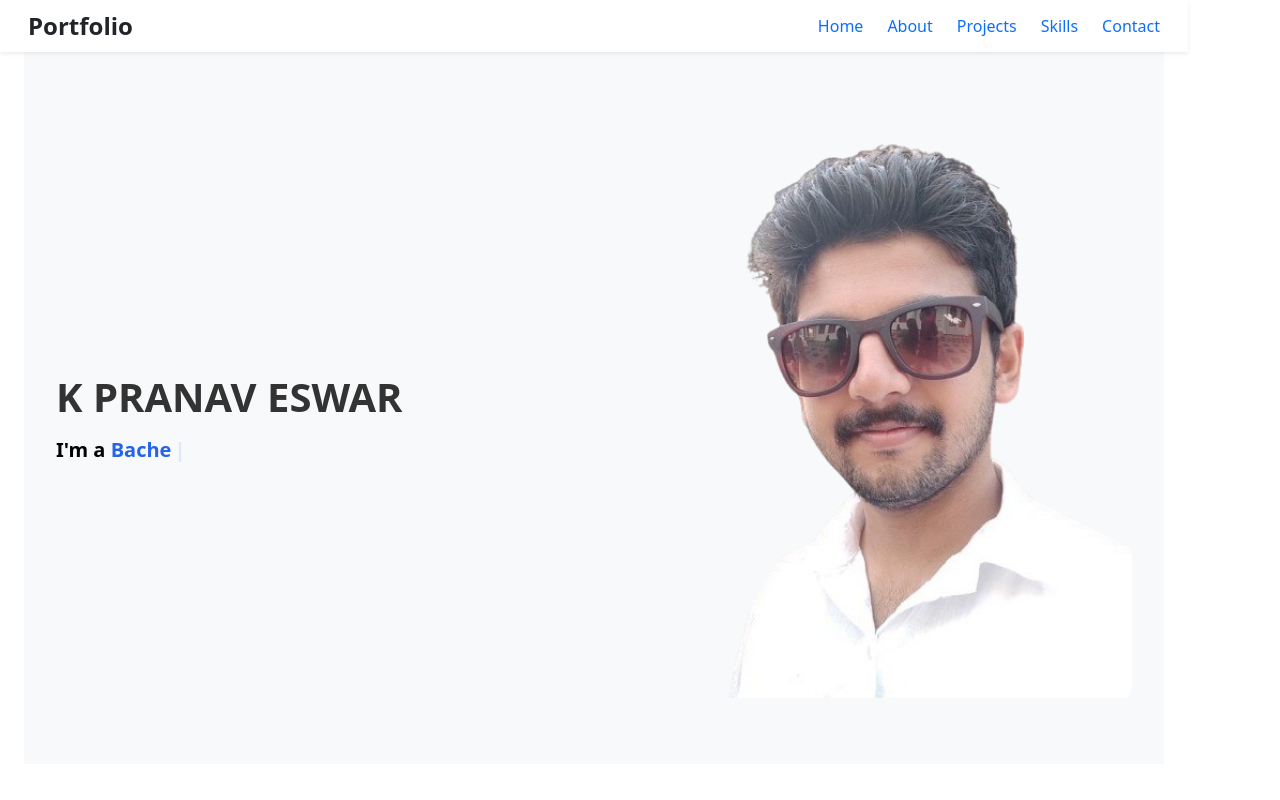
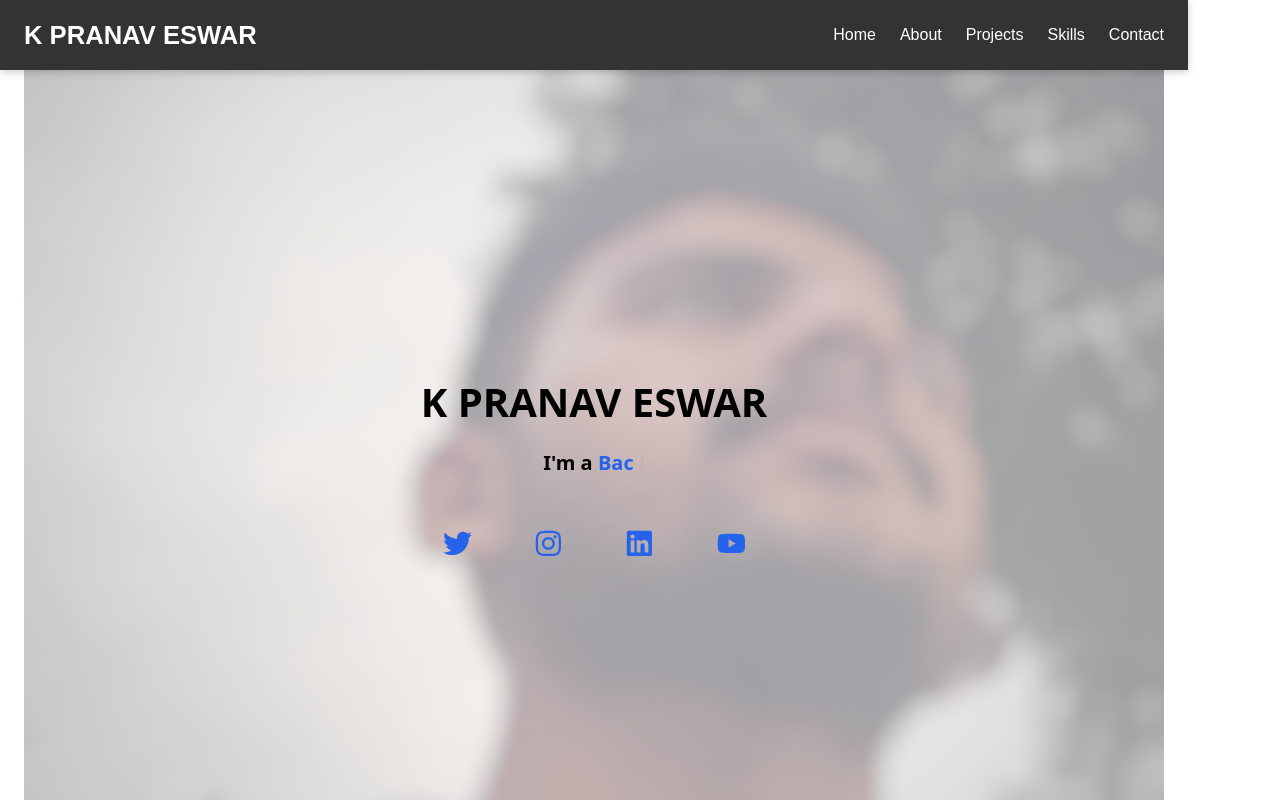
Before and after one commit to K-PranavEswar/K-PranavEswar.github.io, a React (Vite) app: page / in a window 1280 px wide. Shown: the top 800 px of the page. Built offline with nearby package versions, Linux system fonts and the light colour scheme; a small style sheet from the web is missing.

Commit message:
first commit

```diff
--- a/src/components/Header.jsx
+++ b/src/components/Header.jsx
@@ -5,55 +5,54 @@ import './css/Header.css';
 
 const Header = () => {
   const [open, setOpen] = useState(false);
-
-  const navItems = ['home', 'about','projects', 'skills', 'contact'];
+  const navItems = ['home', 'about', 'projects', 'skills', 'contact'];
 
   return (
     <>
-      <header className="header sticky-top bg-white shadow-sm px-3 py-2">
-        <div className="d-flex justify-content-between align-items-center container-fluid">
-          <a href="#home" className="fs-4 fw-bold text-dark text-decoration-none"><b>Portfolio</b></a>
+      <header className="header">
+        <div className="header-container">
+          <a href="#home" className="logo">K PRANAV ESWAR</a>
 
-          {/* Hamburger icon for small screens */}
-          <div className="d-md-none fs-4 text-dark" onClick={() => setOpen(!open)} role="button">
+          {/* Hamburger menu for mobile */}
+          <div className="menu-toggle" onClick={() => setOpen(!open)}>
             {open ? <FaTimes /> : <FaBars />}
           </div>
 
-          {/* Desktop navigation */}
+          {/* Desktop nav */}
           <nav className="d-none d-md-flex gap-4">
-            {navItems.map((id) => (
-              <a
-                key={id}
-                href={`#${id}`}
-                className="text-primary text-decoration-none fw-medium hover-red"
-              >
-                {id.charAt(0).toUpperCase() + id.slice(1)}
+            {navItems.map((item) => (
+              <a key={item} href={`#${item}`} className="nav-link">
+                {item.charAt(0).toUpperCase() + item.slice(1)}
               </a>
             ))}
           </nav>
         </div>
       </header>
 
-      {/* Mobile navigation menu */}
+      {/* Mobile nav sliding panel */}
       <AnimatePresence>
         {open && (
           <motion.div
-            className="mobile-nav position-fixed top-0 start-0 w-100 h-100 bg-light d-flex flex-column align-items-center justify-content-center z-3"
+            className="mobile-nav"
             initial={{ x: '-100%' }}
             animate={{ x: 0 }}
             exit={{ x: '-100%' }}
-            transition={{ type: 'spring', stiffness: 200 }}
+            transition={{ type: 'spring', stiffness: 250 }}
           >
-            {navItems.map((id) => (
-              <a
-                key={id}
-                href={`#${id}`}
-                onClick={() => setOpen(false)}
-                className="fs-4 mb-4 text-decoration-none text-primary hover-red"
-              >
-                {id.charAt(0).toUpperCase() + id.slice(1)}
-              </a>
-            ))}
+            <div className="sidebar-header">
+              <FaTimes onClick={() => setOpen(false)} />
+            </div>
+            <div className="sidebar-links">
+              {navItems.map((item) => (
+                <a
+                  key={item}
+                  href={`#${item}`}
+                  onClick={() => setOpen(false)}
+                >
+                  {item.charAt(0).toUpperCase() + item.slice(1)}
+                </a>
+              ))}
+            </div>
           </motion.div>
         )}
       </AnimatePresence>
--- a/src/components/Hero.jsx
+++ b/src/components/Hero.jsx
@@ -1,19 +1,30 @@
 import { motion } from 'framer-motion';
 import { Typewriter } from 'react-simple-typewriter';
-import bannerImage from '../assets/image.png';
+import { FaTwitter, FaInstagram, FaLinkedin, FaYoutube } from 'react-icons/fa';
+import Background from '../assets/image.jpg';
 import './css/Hero.css';
 
 const Hero = () => {
   return (
-    <section className="bg-light hero" id="home">
-      <div className="container hero-content d-flex flex-column flex-md-row align-items-center justify-content-between">
+    <section
+      className="hero-full"
+      id="home"
+      style={{
+  backgroundImage: `url(${Background})`,
+  backgroundAttachment: 'fixed',
+  backgroundSize: 'cover',
+  backgroundPosition: 'center',
+  backgroundRepeat: 'no-repeat',
+}}
 
-        {/* Left Side: Text */}
-        <div className="hero-text text-center text-md-start">
+    >
+      <div className="hero-overlay" />
+
+      <div className="container hero-content d-flex flex-column justify-content-center align-items-center text-center">
         <motion.h1
           className="fs-1 fw-bold"
-            initial={{ x: -30, opacity: 0 }}
-            animate={{ x: 0, opacity: 1 }}
+          initial={{ y: -30, opacity: 0 }}
+          animate={{ y: 0, opacity: 1 }}
           transition={{ delay: 0.3, duration: 0.6 }}
         >
           K PRANAV ESWAR
@@ -21,8 +32,8 @@ const Hero = () => {
 
         <motion.p
           className="lead fw-semibold fs-5 mt-3"
-            initial={{ x: -30, opacity: 0 }}
-            animate={{ x: 0, opacity: 1 }}
+          initial={{ y: -30, opacity: 0 }}
+          animate={{ y: 0, opacity: 1 }}
           transition={{ delay: 0.5, duration: 0.6 }}
         >
           <span style={{ color: '#000' }}>I'm a </span>
@@ -44,34 +55,22 @@ const Hero = () => {
             />
           </span>
         </motion.p>
+
+        {/* Social Media Icons */}
+        <div className="social-icons mt-4">
+          <a href="https://twitter.com/" target="_blank" rel="noopener noreferrer">
+            <FaTwitter />
+          </a>&nbsp;&nbsp;&nbsp;
+          <a href="https://instagram.com/" target="_blank" rel="noopener noreferrer">
+            <FaInstagram />
+          </a>&nbsp;&nbsp;&nbsp;
+          <a href="https://linkedin.com/" target="_blank" rel="noopener noreferrer">
+            <FaLinkedin />
+          </a>&nbsp;&nbsp;&nbsp;
+          <a href="https://youtube.com/" target="_blank" rel="noopener noreferrer">
+            <FaYoutube />
+          </a>
         </div>
-
-        {/* Right Side: Animated Photo */}
-        <motion.div
-          className="blurred-box mt-4 mt-md-0"
-          initial={{ scale: 0.9, opacity: 0 }}
-          animate={{ scale: 1, opacity: 1 }}
-          whileHover={{
-            scale: 1.05,
-            boxShadow: '0 10px 30px rgb(0, 0, 0)',
-            transition: { duration: 0.4 },
-          }}
-          transition={{ delay: 0.6, duration: 0.8, ease: 'easeOut' }}
-        >
-          <motion.img
-            src={bannerImage}
-            alt="Hero Banner"
-            className="blurred-image"
-            animate={{
-              y: [0, -6, 0], // floating animation
-            }}
-            transition={{
-              repeat: Infinity,
-              duration: 4,
-              ease: 'easeInOut',
-            }}
-          />
-        </motion.div>
       </div>
     </section>
   );
--- a/src/components/css/Header.css
+++ b/src/components/css/Header.css
@@ -1,15 +1,14 @@
-/* Sticky Transparent Header */
+/* Sticky transparent header */
 .header {
   position: sticky;
   top: 0;
   z-index: 1000;
-  background-color: rgba(0, 0, 0, 0.85);
+  background-color: rgba(0, 0, 0, 0.8);
   backdrop-filter: blur(12px);
-  -webkit-backdrop-filter: blur(12px); /* Safari support */
+  -webkit-backdrop-filter: blur(12px);
   box-shadow: 0 2px 8px rgba(0, 0, 0, 0.2);
 }
 
-/* Inner container */
 .header-container {
   max-width: 1200px;
   margin: auto;
@@ -19,13 +18,12 @@
   align-items: center;
 }
 
-/* Logo / Branding */
+/* Branding */
 .logo {
   font-size: 1.6rem;
   font-weight: 600;
   color: #ffffff;
   text-decoration: none;
-  letter-spacing: 0.5px;
   font-family: 'Poppins', sans-serif;
   transition: color 0.3s ease;
 }
@@ -34,7 +32,20 @@
   color: #2563eb;
 }
 
-/* Menu toggle (hamburger icon) */
+/* Desktop links */
+.nav-link {
+  color: #ffffff;
+  font-weight: 500;
+  text-decoration: none;
+  font-family: 'Poppins', sans-serif;
+  transition: color 0.3s ease;
+}
+
+.nav-link:hover {
+  color: #2563eb;
+}
+
+/* Hamburger icon */
 .menu-toggle {
   font-size: 1.8rem;
   cursor: pointer;
@@ -48,27 +59,20 @@
   transform: rotate(90deg);
 }
 
-/* Sidebar panel (hidden by default) */
-.sidebar {
+/* Mobile sidebar */
+.mobile-nav {
   position: fixed;
   top: 0;
   left: 0;
   width: 270px;
-  height: 100%;
+  height: 100vh;
   background-color: #0d1117;
-  padding: 2rem;
   z-index: 1050;
-  box-shadow: 2px 0 12px rgba(0, 0, 0, 0.3);
-  transform: translateX(-100%);
-  transition: transform 0.35s ease-in-out;
+  padding: 2rem 1.5rem;
+  display: flex;
+  flex-direction: column;
 }
 
-/* Visible sidebar */
-.sidebar.open {
-  transform: translateX(0);
-}
-
-/* Sidebar close (X icon) */
 .sidebar-header {
   display: flex;
   justify-content: flex-end;
@@ -79,14 +83,8 @@
   color: #ffffff;
   font-size: 1.5rem;
   cursor: pointer;
-  transition: color 0.3s ease;
 }
 
-.sidebar-header svg:hover {
-  color: #2563eb;
-}
-
-/* Sidebar links */
 .sidebar-links {
   display: flex;
   flex-direction: column;
@@ -107,49 +105,9 @@
   transform: translateX(5px);
 }
 
-/* Smooth scroll across page */
-body {
-  scroll-behavior: smooth;
-}
-
-/* Responsive visibility (optional utility) */
+/* Hide hamburger on desktop */
 @media (min-width: 768px) {
   .menu-toggle {
     display: none;
   }
 }
-.hero {
-  padding: 100px 20px;
-}
-
-.hero-text-block {
-  max-width: 700px;
-  padding: 60px 30px;
-  border-radius: 20px;
-  background-size: cover;
-  background-position: center;
-  backdrop-filter: blur(5px);
-  -webkit-backdrop-filter: blur(5px);
-  box-shadow: 0 8px 30px rgba(0, 0, 0, 0.15);
-  color: white;
-}
-
-.typewriter-text {
-  color: #ffeb3b;
-  font-weight: bold;
-}
-
-/* Responsive */
-@media (max-width: 576px) {
-  .hero-text-block {
-    padding: 40px 20px;
-  }
-
-  .hero-text-block h1 {
-    font-size: 1.8rem;
-  }
-
-  .hero-text-block p {
-    font-size: 1rem;
-  }
-}
--- a/src/components/css/Hero.css
+++ b/src/components/css/Hero.css
@@ -1,111 +1,66 @@
-.hero {
+.hero-full {
+  position: relative;
+  background-size: cover;
+  background-position: center;
+  background-repeat: no-repeat;
+  height: 100vh;
+  display: flex;
+  align-items: center;
+  justify-content: center;
+  color: #000000;
   text-align: center;
-  padding: 80px 20px 40px;
-  background-color: #ffffff;
-  display: flex;
-  flex-direction: column;
-  align-items: center;
+  padding: 0 20px;
 }
 
-.hero h1 {
-  font-size: 3rem;
-  font-weight: 700;
-  color: #333;
+
+.hero-overlay {
+  position: absolute;
+  top: 0;
+  left: 0;
+  height: 100%;
+  width: 100%;
+  background-color: rgba(255, 255, 255, 0.6); /* Adjust overlay for readability */
+  z-index: 1;
 }
 
-.hero p {
+.hero-content {
+  position: relative;
+  z-index: 2;
+  max-width: 900px;
+}
+
+.hero-content h1 {
+  font-size: 3rem;
+  font-weight: bold;
+}
+
+.hero-content p {
   font-size: 1.2rem;
-  color: #666;
   margin-top: 10px;
 }
 
-.hero-photo {
-  width: 160px;
-  height: 160px;
-  object-fit: cover;
-  border-radius: 50%;
-  border: 4px solid #007bff;
-  box-shadow: 0 4px 12px rgba(0, 0, 0, 0.2);
-  margin: 0 auto;
-}
-
-.hover-red:hover {
-  color: red !important;
-}
-
-.hero-about {
-  max-width: 900px;
-  text-align: center;
-  padding: 20px;
-  line-height: 1.7;
-}
-
-.blurred-box {
-  width: 100%;
-  max-width: 500px;
-  border-radius: 20px;
-  overflow: hidden;
-  margin-bottom: 20px;
-}
-
-.blurred-image {
-  width: 100%;
-  height: auto;
-  display: block;
-  filter: none;
-  transition: none;
-}
-
-.blurred-box:hover .blurred-image {
-  filter: none;
-}
-
 @media (max-width: 576px) {
-  .hero h1 {
+  .hero-content h1 {
     font-size: 1.8rem;
   }
 
-  .hero p {
+  .hero-content p {
     font-size: 1rem;
   }
-
-  .hero-about {
-    font-size: 0.9rem;
-    line-height: 1.5;
-  }
-
-  .about-section {
-    display: flex;
-    flex-direction: column;
-    align-items: center;
-  }
-
-  .about-section .profession-title {
-    order: 1;
-  }
-
-  .about-section .about-description {
-    order: 2;
-  }
-
-  .about-section .hero-photo {
-    order: 3;
-  }
-
-  .about-section .personal-details {
-    order: 4;
-  }
+}
+.social-icons {
+  display: flex;
+  gap: 20px;
+  font-size: 1.8rem;
+  margin-top: 20px;
 }
 
-@media (min-width: 577px) {
-  .hero-about {
-    font-size: 1rem;
-    line-height: 1.7;
-  }
+.social-icons a {
+  color: #2563eb;
+  transition: transform 0.3s, color 0.3s;
+}
 
-  .about-section {
-    display: flex;
-    flex-direction: column;
-    align-items: center;
-  }
+.social-icons a:hover {
+  color: #ff0000;
+  transform: scale(1.2);
 }
```
Also changed, not shown: src/assets/image.jpg (added), src/assets/image.png (deleted). Lines whose indentation alone changed are shown as unchanged.
